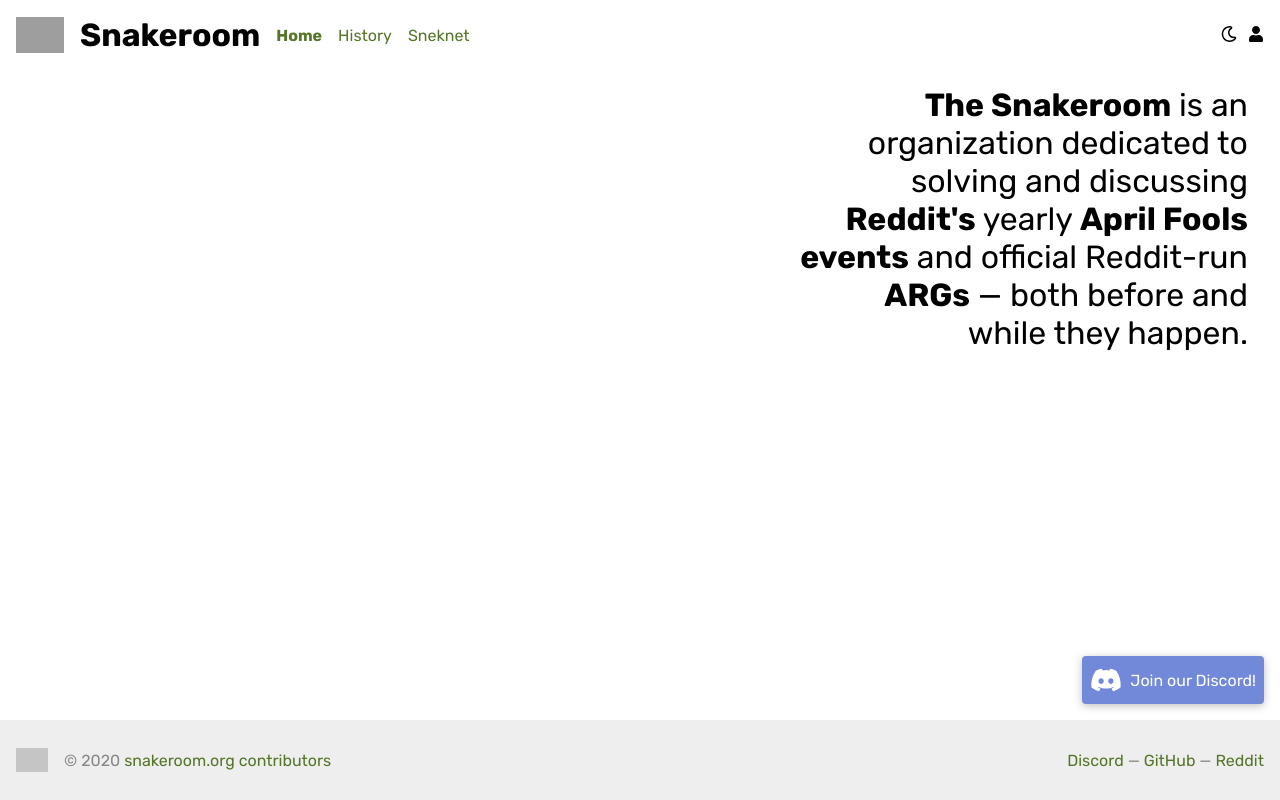
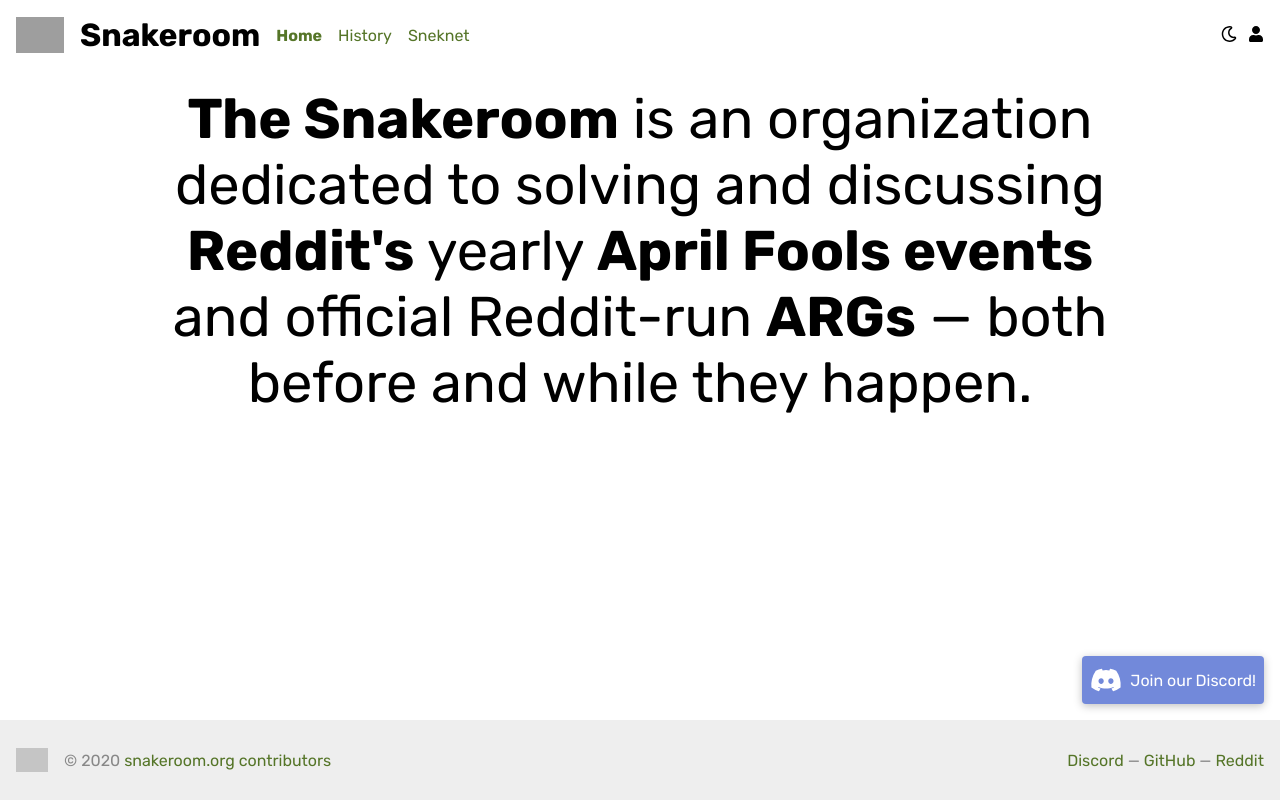
Before and after one commit to Snakeroom/Website, a Next.js app: page / in a window 1280 px wide. Built offline with nearby package versions, Linux system fonts and the light colour scheme; grey boxes are pictures that could not be loaded.

Commit message:
Align the hero blurb to the center

```diff
--- a/pages/index.js
+++ b/pages/index.js
@@ -4,10 +4,11 @@
 const Hero = styled.div``;
 
 const Blurb = styled.p`
-	font-size: 2rem;
+	font-size: 3.5rem;
 	margin-left: auto;
-	max-width: 28rem;
-	text-align: right;
+	margin-right: auto;
+	max-width: 60rem;
+	text-align: center;
 `;
 
 export default () => (
```
